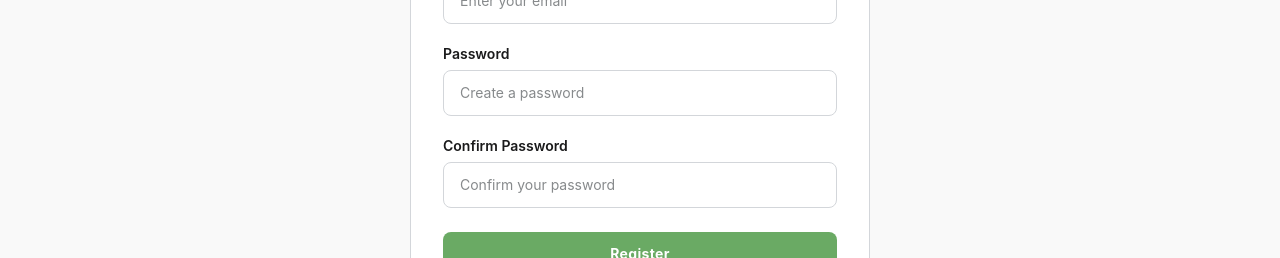
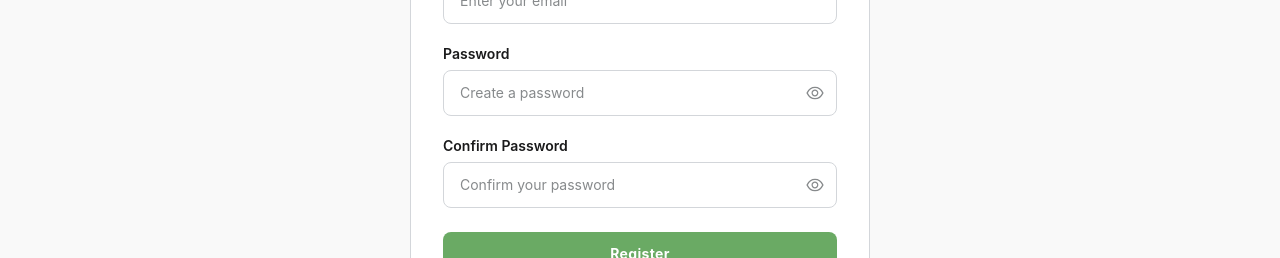
Before and after one commit to abhinavshr/mindleap-frontend, a React (Vite) app: page /register in a window 1280 px wide. Shown: the part 377-635 px from the top of the page. Built offline with nearby package versions, Linux system fonts and the light colour scheme; no server answers.

Commit message:
feat: add password visibility toggle to LoginPage and RegisterPage

```diff
--- a/src/pages/LoginPage.jsx
+++ b/src/pages/LoginPage.jsx
@@ -2,12 +2,14 @@ import { useState, useEffect } from "react";
 import { useNavigate, Link, useSearchParams } from "react-router-dom";
 import { motion } from "framer-motion";
 import toast from "react-hot-toast";
+import { AiOutlineEye, AiOutlineEyeInvisible } from "react-icons/ai";
 import Navbar from "../components/Reuseable/Navbar";
 import { loginUser } from "../api/auth";
 
 export default function LoginPage({ dark, onToggleDark }) {
   const [form, setForm] = useState({ email: "", password: "" });
   const [loading, setLoading] = useState(false);
+  const [showPassword, setShowPassword] = useState(false);
   const navigate = useNavigate();
   const [searchParams] = useSearchParams();
 
@@ -56,6 +58,8 @@ export default function LoginPage({ dark, onToggleDark }) {
   const labelBase = `block text-sm font-semibold mb-1.5 ${dark ? "text-[#D7D7D7]" : "text-[#1A1A1B]"
     }`;
 
+  const eyeIconClass = `absolute right-3 top-1/2 -translate-y-1/2 cursor-pointer text-xl ${dark ? "text-[#565758] hover:text-[#A0A0A0]" : "text-[#878A8C] hover:text-[#555]"} transition-colors duration-150`;
+
   return (
     <div className={`min-h-screen flex flex-col transition-colors duration-300 ${dark ? "bg-[#121213]" : "bg-[#F9F9F9]"}`}>
       <Navbar dark={dark} onToggleDark={onToggleDark} />
@@ -88,11 +92,20 @@ export default function LoginPage({ dark, onToggleDark }) {
             </div>
             <div>
               <label className={labelBase}>Password</label>
-              <input
-                type="password" name="password" placeholder="Enter password"
-                value={form.password} onChange={handleChange}
-                className={inputBase} autoComplete="current-password"
-              />
+              <div className="relative">
+                <input
+                  type={showPassword ? "text" : "password"}
+                  name="password"
+                  placeholder="Enter password"
+                  value={form.password}
+                  onChange={handleChange}
+                  className={`${inputBase} pr-10`}
+                  autoComplete="current-password"
+                />
+                <span className={eyeIconClass} onClick={() => setShowPassword((prev) => !prev)}>
+                  {showPassword ? <AiOutlineEyeInvisible /> : <AiOutlineEye />}
+                </span>
+              </div>
             </div>
 
             <motion.button
--- a/src/pages/RegisterPage.jsx
+++ b/src/pages/RegisterPage.jsx
@@ -2,13 +2,16 @@ import { useState } from "react";
 import { useNavigate, Link } from "react-router-dom";
 import { motion } from "framer-motion";
 import toast from "react-hot-toast";
+import { AiOutlineEye, AiOutlineEyeInvisible } from "react-icons/ai";
 import Navbar from "../components/Reuseable/Navbar";
 import { registerUser } from "../api/auth";
 
 export default function RegisterPage({ dark, onToggleDark }) {
-  const [form, setForm]       = useState({ username: "", email: "", password: "", confirmPassword: "" });
+  const [form, setForm] = useState({ username: "", email: "", password: "", confirmPassword: "" });
   const [loading, setLoading] = useState(false);
-  const navigate              = useNavigate();
+  const [showPassword, setShowPassword] = useState(false);
+  const [showConfirmPassword, setShowConfirmPassword] = useState(false);
+  const navigate = useNavigate();
 
   const handleChange = (e) => {
     setForm((prev) => ({ ...prev, [e.target.name]: e.target.value }));
@@ -53,40 +56,21 @@ export default function RegisterPage({ dark, onToggleDark }) {
     dark ? "text-[#D7D7D7]" : "text-[#1A1A1B]"
   }`;
 
-  // Animation variants
+  const eyeIconClass = `absolute right-3 top-1/2 -translate-y-1/2 cursor-pointer text-xl ${dark ? "text-[#565758] hover:text-[#A0A0A0]" : "text-[#878A8C] hover:text-[#555]"} transition-colors duration-150`;
+
   const containerVariants = {
     hidden: { opacity: 0 },
-    visible: {
-      opacity: 1,
-      transition: {
-        staggerChildren: 0.1,
-        delayChildren: 0.2
-      }
-    }
+    visible: { opacity: 1, transition: { staggerChildren: 0.1, delayChildren: 0.2 } }
   };
 
   const itemVariants = {
     hidden: { opacity: 0, y: 20 },
-    visible: {
-      opacity: 1,
-      y: 0,
-      transition: {
-        duration: 0.5,
-        ease: "easeOut"
-      }
-    }
+    visible: { opacity: 1, y: 0, transition: { duration: 0.5, ease: "easeOut" } }
   };
 
   const formVariants = {
     hidden: { opacity: 0, scale: 0.95 },
-    visible: {
-      opacity: 1,
-      scale: 1,
-      transition: {
-        duration: 0.4,
-        ease: "easeOut"
-      }
-    }
+    visible: { opacity: 1, scale: 1, transition: { duration: 0.4, ease: "easeOut" } }
   };
 
   return (
@@ -131,16 +115,38 @@ export default function RegisterPage({ dark, onToggleDark }) {
 
             <motion.div variants={itemVariants}>
               <label className={labelBase}>Password</label>
-              <input type="password" name="password" placeholder="Create a password"
-                value={form.password} onChange={handleChange}
-                className={inputBase} autoComplete="new-password" />
+              <div className="relative">
+                <input
+                  type={showPassword ? "text" : "password"}
+                  name="password"
+                  placeholder="Create a password"
+                  value={form.password}
+                  onChange={handleChange}
+                  className={`${inputBase} pr-10`}
+                  autoComplete="new-password"
+                />
+                <span className={eyeIconClass} onClick={() => setShowPassword((prev) => !prev)}>
+                  {showPassword ? <AiOutlineEyeInvisible /> : <AiOutlineEye />}
+                </span>
+              </div>
             </motion.div>
 
             <motion.div variants={itemVariants}>
               <label className={labelBase}>Confirm Password</label>
-              <input type="password" name="confirmPassword" placeholder="Confirm your password"
-                value={form.confirmPassword} onChange={handleChange}
-                className={inputBase} autoComplete="new-password" />
+              <div className="relative">
+                <input
+                  type={showConfirmPassword ? "text" : "password"}
+                  name="confirmPassword"
+                  placeholder="Confirm your password"
+                  value={form.confirmPassword}
+                  onChange={handleChange}
+                  className={`${inputBase} pr-10`}
+                  autoComplete="new-password"
+                />
+                <span className={eyeIconClass} onClick={() => setShowConfirmPassword((prev) => !prev)}>
+                  {showConfirmPassword ? <AiOutlineEyeInvisible /> : <AiOutlineEye />}
+                </span>
+              </div>
             </motion.div>
 
             <motion.button
```
